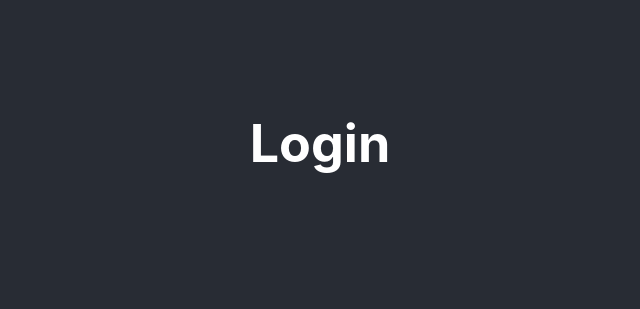
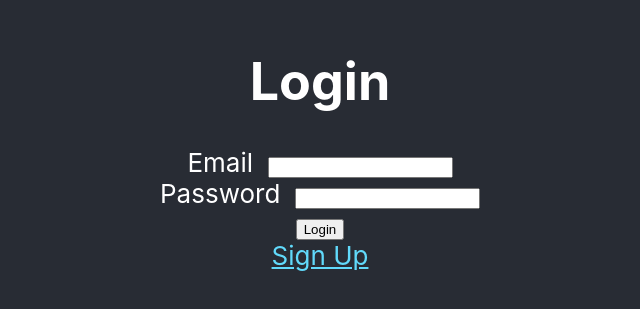
Before and after one commit to mvarlince/bc-auth-frontend, a React (Create React App) app: page /login in a window 1280 px wide. Shown: the part 257-566 px from the top of the page, without its empty margins (320-960 px from the left). Built offline with nearby package versions, Linux system fonts and the light colour scheme.

Commit message:
added login

```diff
--- a/src/components/SignupForm.jsx
+++ b/src/components/SignupForm.jsx
@@ -1,5 +1,5 @@
 import { useState, useContext } from 'react'
-import { useNavigate } from 'react-router-dom'
+import { useNavigate, Link } from 'react-router-dom'
 import { AuthContext } from '../App'
 
 export default function SignupForm() {
@@ -39,6 +39,8 @@ export default function SignupForm() {
           value={password} onChange={e => setPassword(e.target.value)} />
       </label><br />
       <input type="submit" value="Sign Up" />
+      <br />
+      <Link to="/login" className='App-link'>Login</Link>
     </form>
   )
 }
--- a/src/scenes/Login.jsx
+++ b/src/scenes/Login.jsx
@@ -1,3 +1,64 @@
+import { useState, useContext } from "react";
+import { useNavigate, Link } from "react-router-dom";
+import { AuthContext } from "../App";
+
 export default function Login() {
-  return <h1>Login</h1>
+  const [email, setEmail] = useState("");
+  const [password, setPassword] = useState("");
+  const { setUser } = useContext(AuthContext);
+  const navigate = useNavigate();
+  const handleSubmit = (e) => {
+    e.preventDefault();
+    // make a post request to the API with the form data
+    fetch("https://auth-api-c9.web.app/login", {
+    // fetch("http://localhost:5002/login", {
+      method: "POST",
+      headers: {
+        "Content-Type": "application/json",
+      },
+      body: JSON.stringify({ email, password }),
+    })
+      // create a new user in the database
+      // then...
+      .then((res) => res.json())
+      .then((user) => {
+        // 1. do something with the new user
+        setUser(user);
+        // 2. redirect to the content page
+        navigate("/secret");
+      })
+      .catch((err) => alert(err.message));
+  };
+  return (
+    <>
+      <h1>Login</h1>
+      <form onSubmit={handleSubmit}>
+        <label htmlFor="email">
+          Email &nbsp;
+          <input
+            type="email"
+            name="email"
+            value={email}
+            onChange={(e) => setEmail(e.target.value)}
+          />
+        </label>
+        <br />
+        <label htmlFor="password">
+          Password &nbsp;
+          <input
+            type="password"
+            name="password"
+            value={password}
+            onChange={(e) => setPassword(e.target.value)}
+          />
+        </label>
+        <br />
+        <input type="submit" value="Login" />
+        <br />
+      </form>
+      <Link to="/signup" className="App-link">
+        Sign Up
+      </Link>
+    </>
+  );
 }
--- a/src/scenes/Welcome.jsx
+++ b/src/scenes/Welcome.jsx
@@ -1,3 +1,11 @@
+import { Link } from 'react-router-dom'
+
 export default function Welcome() {
-  return <h1>Welcome</h1>
+  return (
+    <>
+      <h1>Welcome</h1>
+      <Link className='App-link' to='/login'>Login</Link>
+      <Link className='App-link' to='/signup'>Sign Up</Link>
+    </>
+  )
 }
```
